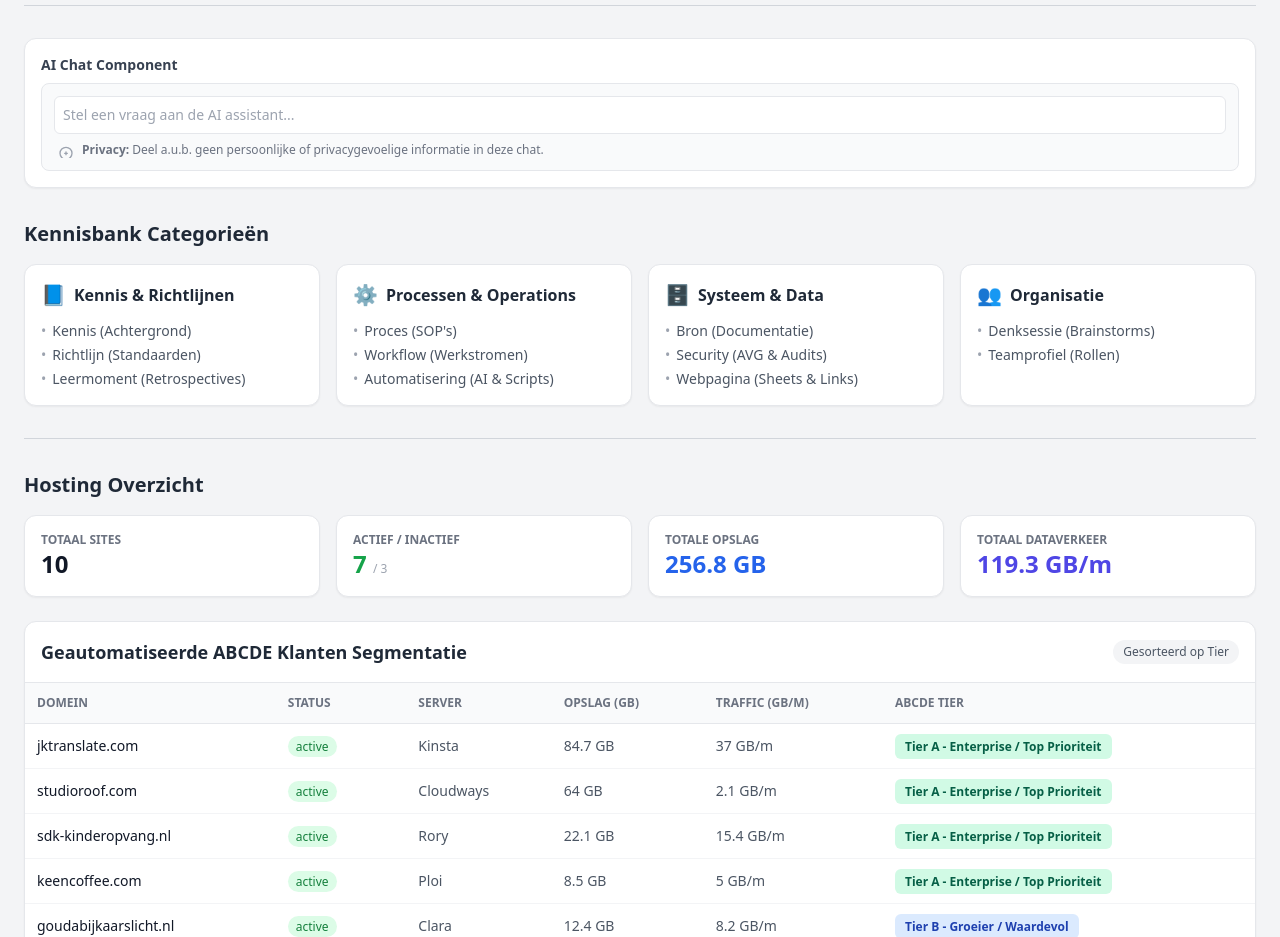
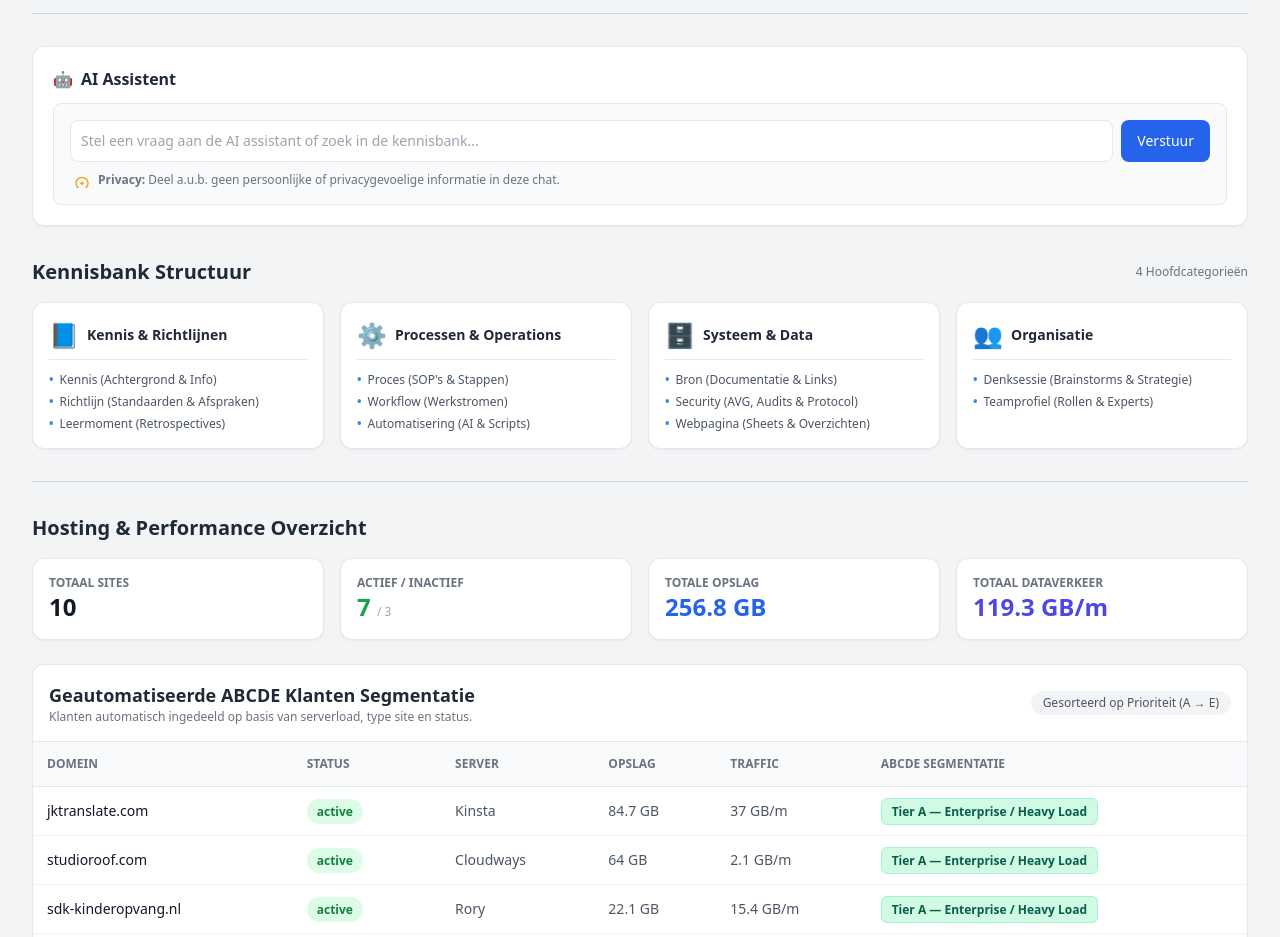
Before and after one commit to timmit147/Kennisbank, a plain HTML site: page index.html in a window 1280 px wide. Shown: the part 91-1028 px from the top of the page. Drawn offline with nearby package versions, Linux system fonts and the light colour scheme.

Commit message:
Refactor dashboard layout and AI assistant section
Updated titles, sections, and styles in the dashboard layout. Enhanced the AI assistant component and improved the privacy disclaimer.

```diff
--- a/index.html
+++ b/index.html
@@ -3,31 +3,39 @@
 <head>
   <meta charset="UTF-8">
   <meta name="viewport" content="width=device-width, initial-scale=1.0">
-  <title>Hosting & Kennisbank Dashboard</title>
-  <!-- Tailwind CSS via CDN voor snelle styling -->
+  <title>Beheerders Dashboard - Kennisbank & Hosting</title>
+  <!-- Tailwind CSS via CDN -->
   <script src="https://cdn.tailwindcss.com"></script>
 </head>
-<body class="bg-gray-100 font-sans text-gray-800 p-6">
+<body class="bg-gray-100 font-sans text-gray-800 p-4 md:p-8">
 
   <div class="max-w-7xl mx-auto space-y-8">
 
     <!-- HEADER -->
-    <header class="flex justify-between items-center border-b pb-4 border-gray-300">
+    <header class="flex flex-col sm:flex-row justify-between items-start sm:items-center border-b pb-4 border-gray-300 gap-4">
       <div>
         <h1 class="text-3xl font-bold text-gray-900">Beheerders Dashboard</h1>
-        <p class="text-sm text-gray-500">Kennisbank & Hosting Overzicht met ABCDE Segmentatie</p>
+        <p class="text-sm text-gray-500">Kennisbank Structuur, Hosting Performance & ABCDE Segmentatie</p>
+      </div>
+      <div class="bg-blue-50 text-blue-700 text-xs font-semibold px-3 py-1.5 rounded-full border border-blue-200">
+        Systeemstatus: Operationeel
       </div>
     </header>
 
-    <!-- SECTIE 1: CHAT PRIVACY DISCLAIMER DEMO -->
-    <section class="bg-white p-4 rounded-xl shadow-sm border border-gray-200">
-      <h2 class="text-sm font-semibold text-gray-700 mb-2">AI Chat Component</h2>
-      <div class="bg-gray-50 p-3 rounded-lg border border-gray-200">
-        <input type="text" placeholder="Stel een vraag aan de AI assistant..." class="w-full p-2 border rounded-md text-sm focus:outline-none focus:ring-2 focus:ring-blue-500 bg-white">
+    <!-- SECTIE 1: CHAT COMPONENT MET PRIVACY DISCLAIMER -->
+    <section class="bg-white p-5 rounded-xl shadow-sm border border-gray-200">
+      <h2 class="text-base font-semibold text-gray-800 mb-3 flex items-center gap-2">
+        <span>🤖</span> AI Assistent
+      </h2>
+      <div class="bg-gray-50 p-4 rounded-lg border border-gray-200">
+        <div class="flex gap-2">
+          <input type="text" placeholder="Stel een vraag aan de AI assistant of zoek in de kennisbank..." class="w-full p-2.5 border rounded-lg text-sm focus:outline-none focus:ring-2 focus:ring-blue-500 bg-white">
+          <button class="bg-blue-600 hover:bg-blue-700 text-white text-sm font-medium px-4 py-2.5 rounded-lg transition">Verstuur</button>
+        </div>
 
         <!-- PRIVACY DISCLAIMER -->
-        <div class="flex items-center gap-2 text-xs text-gray-500 mt-2 px-1">
-          <svg class="w-4 h-4 text-gray-400 shrink-0" fill="none" stroke="currentColor" viewBox="0 0 24 24">
+        <div class="flex items-center gap-2 text-xs text-gray-500 mt-2.5 px-1">
+          <svg class="w-4 h-4 text-amber-500 shrink-0" fill="none" stroke="currentColor" viewBox="0 0 24 24">
             <path stroke-linecap="round" stroke-linejoin="round" stroke-width="2" d="M12 15v2m0 0v2m0-2h2m-2 0H10m11 0a9 9 0 11-18 0 9 9 0 0118 0z" />
           </svg>
           <span><strong>Privacy:</strong> Deel a.u.b. geen persoonlijke of privacygevoelige informatie in deze chat.</span>
@@ -37,17 +45,20 @@
 
     <!-- SECTIE 2: KENNISBANK CATEGORIEËN -->
     <section>
-      <h2 class="text-xl font-bold text-gray-800 mb-4">Kennisbank Categorieën</h2>
-      <div class="grid grid-cols-1 md:grid-cols-2 lg:grid-cols-4 gap-4" id="kennisbank-grid">
-        <!-- Dynamisch gevuld via JavaScript -->
+      <div class="flex justify-between items-center mb-4">
+        <h2 class="text-xl font-bold text-gray-800">Kennisbank Structuur</h2>
+        <span class="text-xs text-gray-500">4 Hoofdcategorieën</span>
+      </div>
+      <div class="grid grid-cols-1 sm:grid-cols-2 lg:grid-cols-4 gap-4" id="kennisbank-grid">
+        <!-- Dynamisch gevuld via JS -->
       </div>
     </section>
 
     <hr class="border-gray-300">
 
-    <!-- SECTIE 3: DASHBOARD STATS (KPI's) -->
+    <!-- SECTIE 3: HOSTING DASHBOARD STATS (KPI's) -->
     <section>
-      <h2 class="text-xl font-bold text-gray-800 mb-4">Hosting Overzicht</h2>
+      <h2 class="text-xl font-bold text-gray-800 mb-4">Hosting & Performance Overzicht</h2>
       <div class="grid grid-cols-2 md:grid-cols-4 gap-4 mb-6">
         <div class="bg-white p-4 rounded-xl shadow-sm border border-gray-200">
           <p class="text-xs text-gray-500 uppercase font-semibold">Totaal Sites</p>
@@ -69,24 +80,27 @@
 
       <!-- SECTIE 4: ABCDE KLANTEN TABEL -->
       <div class="bg-white rounded-xl shadow-sm border border-gray-200 overflow-hidden">
-        <div class="p-4 border-b border-gray-200 flex justify-between items-center">
-          <h3 class="text-lg font-bold text-gray-800">Geautomatiseerde ABCDE Klanten Segmentatie</h3>
-          <span class="text-xs bg-gray-100 text-gray-600 px-2.5 py-1 rounded-full">Gesorteerd op Tier</span>
+        <div class="p-4 border-b border-gray-200 flex flex-col sm:flex-row justify-between items-start sm:items-center gap-2">
+          <div>
+            <h3 class="text-lg font-bold text-gray-800">Geautomatiseerde ABCDE Klanten Segmentatie</h3>
+            <p class="text-xs text-gray-500">Klanten automatisch ingedeeld op basis van serverload, type site en status.</p>
+          </div>
+          <span class="text-xs bg-gray-100 text-gray-600 px-3 py-1 rounded-full font-medium">Gesorteerd op Prioriteit (A → E)</span>
         </div>
         <div class="overflow-x-auto">
           <table class="w-full text-left text-sm text-gray-600">
             <thead class="bg-gray-50 text-xs uppercase text-gray-500 border-b border-gray-200">
               <tr>
-                <th class="p-3">Domein</th>
-                <th class="p-3">Status</th>
-                <th class="p-3">Server</th>
-                <th class="p-3">Opslag (GB)</th>
-                <th class="p-3">Traffic (GB/m)</th>
-                <th class="p-3">ABCDE Tier</th>
+                <th class="p-3.5">Domein</th>
+                <th class="p-3.5">Status</th>
+                <th class="p-3.5">Server</th>
+                <th class="p-3.5">Opslag</th>
+                <th class="p-3.5">Traffic</th>
+                <th class="p-3.5">ABCDE Segmentatie</th>
               </tr>
             </thead>
             <tbody id="client-table-body" class="divide-y divide-gray-100">
-              <!-- Dynamisch gevuld via JavaScript -->
+              <!-- Dynamisch gevuld via JS -->
             </tbody>
           </table>
         </div>
@@ -95,33 +109,33 @@
 
   </div>
 
-  <!-- JAVASCRIPT LOGICA -->
+  <!-- JAVASCRIPT CODE -->
   <script>
     // 1. DATA: KENNISBANK CATEGORIEËN
     const kbCategories = [
       {
         title: "Kennis & Richtlijnen",
         icon: "📘",
-        subs: ["Kennis (Achtergrond)", "Richtlijn (Standaarden)", "Leermoment (Retrospectives)"]
+        subs: ["Kennis (Achtergrond & Info)", "Richtlijn (Standaarden & Afspraken)", "Leermoment (Retrospectives)"]
       },
       {
         title: "Processen & Operations",
         icon: "⚙️",
-        subs: ["Proces (SOP's)", "Workflow (Werkstromen)", "Automatisering (AI & Scripts)"]
+        subs: ["Proces (SOP's & Stappen)", "Workflow (Werkstromen)", "Automatisering (AI & Scripts)"]
       },
       {
         title: "Systeem & Data",
         icon: "🗄️",
-        subs: ["Bron (Documentatie)", "Security (AVG & Audits)", "Webpagina (Sheets & Links)"]
+        subs: ["Bron (Documentatie & Links)", "Security (AVG, Audits & Protocol)", "Webpagina (Sheets & Overzichten)"]
       },
       {
         title: "Organisatie",
         icon: "👥",
-        subs: ["Denksessie (Brainstorms)", "Teamprofiel (Rollen)"]
+        subs: ["Denksessie (Brainstorms & Strategie)", "Teamprofiel (Rollen & Experts)"]
       }
     ];
 
-    // 2. DATA: HOSTING SITES (Voorbeeld-dataset gebaseerd op je dashboard)
+    // 2. DATA: HOSTING DASHBOARD (Gegevensset gebaseerd op je invoer)
     const rawSites = [
       { domain: "jktranslate.com", status: "active", server: "Kinsta", storageGB: 84.7, bandwidthGB: 37.0, isWooCommerce: true },
       { domain: "studioroof.com", status: "active", server: "Cloudways", storageGB: 64.0, bandwidthGB: 2.1, isWooCommerce: true },
@@ -135,41 +149,41 @@
       { domain: "unused-redirect.com", status: "inactive", server: "Clara", storageGB: 0.1, bandwidthGB: 0.0, isWooCommerce: false }
     ];
 
-    // 3. LOGICA: ABCDE CATEGORISATIE ALGORITME
+    // 3. LOGICA: AUTOMATISCHE ABCDE INDELING
     function categorizeClient(site) {
       if (site.status === 'inactive') {
-        return { tier: 'E', name: 'Elimineren / Opruimen', color: 'bg-red-100 text-red-800' };
+        return { tier: 'E', name: 'Elimineren / Opruimen', color: 'bg-red-100 text-red-800 border-red-200' };
       }
       if (site.status === 'on_hold') {
-        return { tier: 'D', name: 'Low Margin / Twijfelgeval', color: 'bg-orange-100 text-orange-800' };
+        return { tier: 'D', name: 'Low Margin / Twijfel', color: 'bg-orange-100 text-orange-800 border-orange-200' };
       }
       if (site.storageGB > 20 || site.bandwidthGB > 30 || site.isWooCommerce) {
-        return { tier: 'A', name: 'Enterprise / Top Prioriteit', color: 'bg-emerald-100 text-emerald-800' };
+        return { tier: 'A', name: 'Enterprise / Heavy Load', color: 'bg-emerald-100 text-emerald-800 border-emerald-200' };
       }
       if (site.storageGB >= 5 && site.storageGB <= 20) {
-        return { tier: 'B', name: 'Groeier / Waardevol', color: 'bg-blue-100 text-blue-800' };
+        return { tier: 'B', name: 'Groeier / Waardevol', color: 'bg-blue-100 text-blue-800 border-blue-200' };
       }
-      return { tier: 'C', name: 'Standaard / Low Maint.', color: 'bg-gray-100 text-gray-800' };
+      return { tier: 'C', name: 'Standaard / Low Maint.', color: 'bg-gray-100 text-gray-800 border-gray-200' };
     }
 
-    // 4. RENDERING: KENNISBANK CATEGORIEËN
+    // 4. RENDERING: KENNISBANK GRID
     const kbContainer = document.getElementById('kennisbank-grid');
     kbCategories.forEach(cat => {
       const card = document.createElement('div');
-      card.className = "bg-white p-4 rounded-xl shadow-sm border border-gray-200";
+      card.className = "bg-white p-4 rounded-xl shadow-sm border border-gray-200 hover:border-blue-300 transition";
       card.innerHTML = `
-        <div class="flex items-center gap-2 mb-3">
-          <span class="text-xl">${cat.icon}</span>
-          <h3 class="font-bold text-gray-800">${cat.title}</h3>
+        <div class="flex items-center gap-2 mb-3 border-b pb-2">
+          <span class="text-2xl">${cat.icon}</span>
+          <h3 class="font-bold text-gray-800 text-sm">${cat.title}</h3>
         </div>
-        <ul class="space-y-1 text-sm text-gray-600">
-          ${cat.subs.map(sub => `<li class="flex items-center gap-1.5"><span class="text-gray-400">•</span> ${sub}</li>`).join('')}
+        <ul class="space-y-1.5 text-xs text-gray-600">
+          ${cat.subs.map(sub => `<li class="flex items-start gap-1.5"><span class="text-blue-500 font-bold">•</span> ${sub}</li>`).join('')}
         </ul>
       `;
       kbContainer.appendChild(card);
     });
 
-    // 5. RENDERING: HOSTING STATS & TABLE
+    // 5. RENDERING: HOSTING STATS & TABEL
     let totalStorage = 0;
     let totalBandwidth = 0;
     let activeCount = 0;
@@ -179,39 +193,38 @@
 
     // Sorteer sites op Tier (A -> E)
     const processedSites = rawSites.map(site => {
-      const abcde = categorizeClient(site);
-      return { ...site, abcde };
+      return { ...site, abcde: categorizeClient(site) };
     }).sort((a, b) => a.abcde.tier.localeCompare(b.abcde.tier));
 
     processedSites.forEach(site => {
-      // Stats optellen
+      // Statistieken optellen
       totalStorage += site.storageGB;
       totalBandwidth += site.bandwidthGB;
       if (site.status === 'active') activeCount++; else inactiveCount++;
 
-      // Rij toevoegen aan tabel
+      // Tabelrij opbouwen
       const row = document.createElement('tr');
-      row.className = "hover:bg-gray-50 transition";
+      row.className = "hover:bg-gray-50 transition border-b border-gray-100";
       row.innerHTML = `
-        <td class="p-3 font-medium text-gray-900">${site.domain}</td>
-        <td class="p-3">
-          <span class="px-2 py-0.5 text-xs rounded-full ${site.status === 'active' ? 'bg-green-100 text-green-700' : 'bg-gray-200 text-gray-600'}">
+        <td class="p-3.5 font-medium text-gray-900">${site.domain}</td>
+        <td class="p-3.5">
+          <span class="px-2.5 py-1 text-xs font-semibold rounded-full ${site.status === 'active' ? 'bg-green-100 text-green-700' : 'bg-gray-200 text-gray-600'}">
             ${site.status}
           </span>
         </td>
-        <td class="p-3">${site.server}</td>
-        <td class="p-3">${site.storageGB} GB</td>
-        <td class="p-3">${site.bandwidthGB} GB/m</td>
-        <td class="p-3">
-          <span class="px-2.5 py-1 text-xs font-bold rounded-md ${site.abcde.color}">
-            Tier ${site.abcde.tier} - ${site.abcde.name}
+        <td class="p-3.5 text-gray-600">${site.server}</td>
+        <td class="p-3.5 font-medium">${site.storageGB} GB</td>
+        <td class="p-3.5 font-medium">${site.bandwidthGB} GB/m</td>
+        <td class="p-3.5">
+          <span class="px-2.5 py-1 text-xs font-bold rounded-md border ${site.abcde.color}">
+            Tier ${site.abcde.tier} — ${site.abcde.name}
           </span>
         </td>
       `;
       tableBody.appendChild(row);
     });
 
-    // KPI waarden invullen
+    // KPI waarden bijwerken
     document.getElementById('stat-total').innerText = rawSites.length;
     document.getElementById('stat-active').innerText = activeCount;
     document.getElementById('stat-inactive').innerText = inactiveCount;
```
